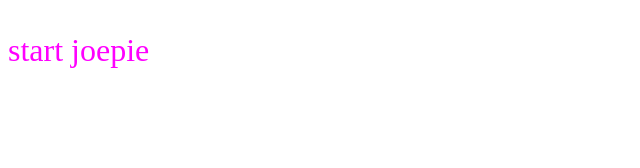
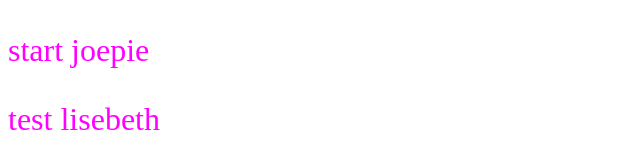
Before and after one commit to gilkevermander/BapOnepager, a plain HTML site: page index.html in a window 1280 px wide. Shown: the whole page, without its empty margins (0-640 px from the left). Drawn offline with Linux system fonts and the light colour scheme.

Commit message:
Eerste commit lise

```diff
--- a/index.html
+++ b/index.html
@@ -11,6 +11,7 @@
 
 <body>
   <p class="title">start joepie</p>
+  <p class="title">test lisebeth</p>
 </body>
 
 </html>
```
